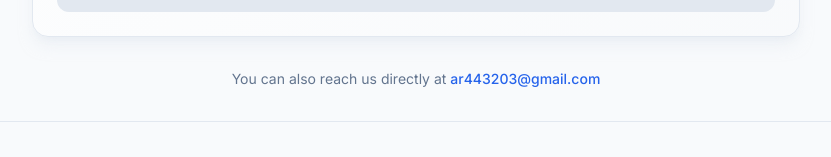
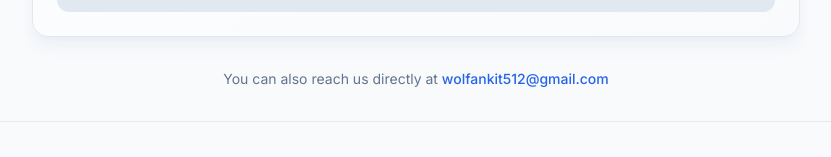
Before and after one commit to ankitraj2234/algo-vision, a React (Vite) app: page /feedback in a window 1280 px wide. Shown: the part 909-1066 px from the top of the page, without its empty margins (224-1055 px from the left). Built offline with nearby package versions, Linux system fonts and the light colour scheme.

Commit message:
Update email to wolfankit512@gmail.com

```diff
--- a/src/pages/FeedbackPage.tsx
+++ b/src/pages/FeedbackPage.tsx
@@ -131,7 +131,7 @@ export function FeedbackPage() {
                 experience_rating: formData.experience,
                 improvements: formData.improvements || 'None provided',
                 issues: formData.issues || 'None reported',
-                to_email: 'ar443203@gmail.com',
+                to_email: 'wolfankit512@gmail.com',
             };
 
             // Simulate API call
@@ -560,10 +560,10 @@ export function FeedbackPage() {
                     <p className="text-sm text-slate-500 dark:text-slate-400">
                         You can also reach us directly at{' '}
                         <a
-                            href="mailto:ar443203@gmail.com"
+                            href="mailto:wolfankit512@gmail.com"
                             className="text-primary-600 dark:text-primary-400 hover:underline font-medium"
                         >
-                            ar443203@gmail.com
+                            wolfankit512@gmail.com
                         </a>
                     </p>
                 </motion.div>
```
Lines whose indentation alone changed are shown as unchanged.
